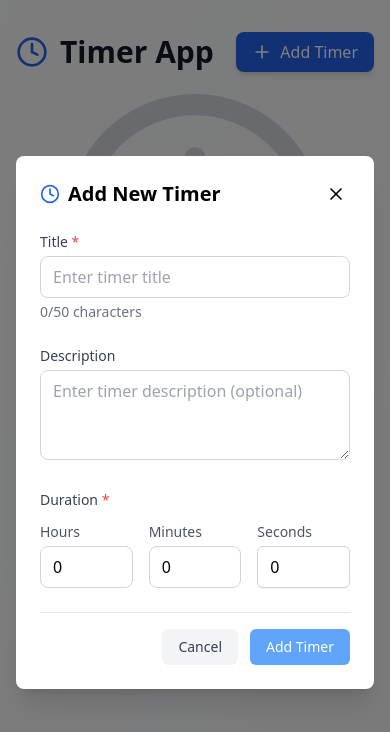
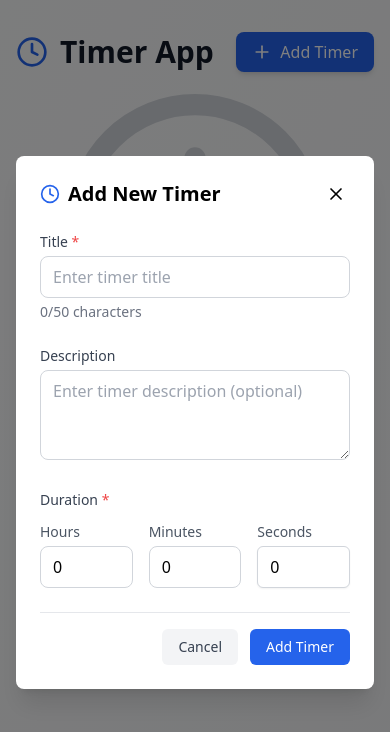
Before and after one commit to anushka3002/timer-main, a React (Vite) app: page / in a window 390 px wide. Both pictures are taken after a click on the button "Add Timer". Shown: the top 732 px of the page. Built offline with nearby package versions, Linux system fonts and the light colour scheme.

Commit message:
modified snackbar position for desktop and mobile

```diff
--- a/src/Home.tsx
+++ b/src/Home.tsx
@@ -1,4 +1,4 @@
-import { useState } from 'react';
+import { useEffect, useState } from 'react';
 import { Plus, Clock } from 'lucide-react';
 import { TimerList } from './components/TimerList';
 import { AddTimerModal } from './components/AddTimerModal';
@@ -6,10 +6,22 @@ import { Toaster } from 'sonner';
 
 function Home() {
   const [isModalOpen, setIsModalOpen] = useState(false);
+  const [toastPosition, setToastPosition] = useState<"top-right" | "bottom-right">("top-right");
+
+  useEffect(() => {
+    const updatePosition = () => {
+      setToastPosition(window.innerWidth < 768 ? "bottom-right" : "top-right");
+    };
+
+    updatePosition();
+    window.addEventListener("resize", updatePosition);
+
+    return () => window.removeEventListener("resize", updatePosition);
+  }, [])
 
   return (
     <div className="min-h-screen bg-gradient-to-br from-gray-50 to-gray-100">
-      <Toaster position="top-right" />
+      <Toaster position={toastPosition} />
       <div className="container mx-auto px-4 py-8">
         <div className='flex w-full justify-between'>
           <div className="flex items-center gap-3">
--- a/src/components/AddTimerModal.tsx
+++ b/src/components/AddTimerModal.tsx
@@ -191,12 +191,7 @@ export const AddTimerModal: React.FC<AddTimerModalProps> = ({ isOpen, onClose, t
             </button>
             <button
               type="submit"
-              className={`px-4 py-2 text-sm font-medium text-white rounded-md transition-colors ${
-                isTitleValid && isTimeValid
-                  ? 'bg-blue-600 hover:bg-blue-700'
-                  : 'bg-blue-400 cursor-not-allowed'
-              }`}
-              disabled={!isTitleValid || !isTimeValid}
+              className={`px-4 py-2 text-sm font-medium text-white rounded-md transition-colors bg-blue-600 hover:bg-blue-700`}
             >
               Add Timer
             </button>
```
